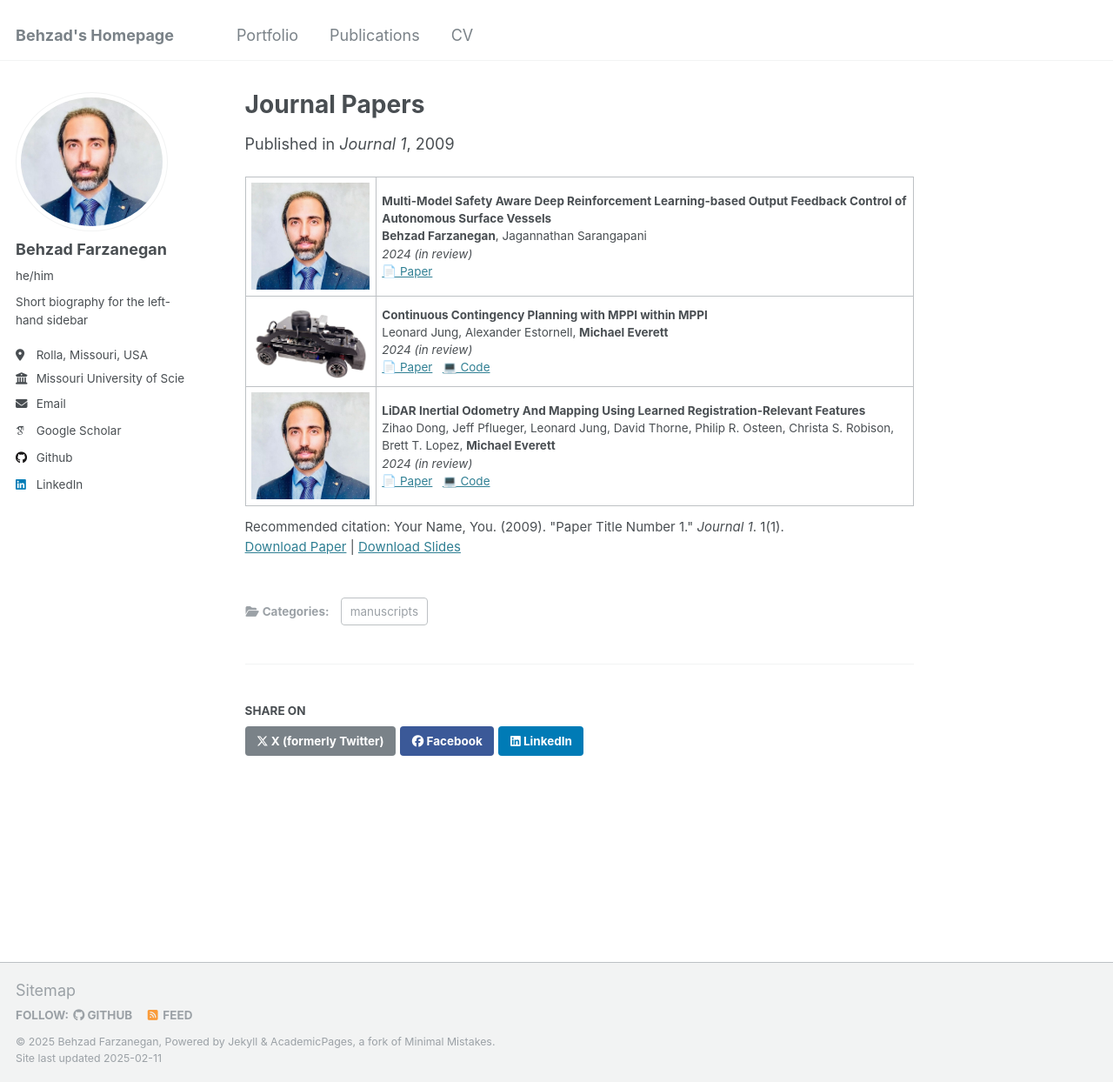
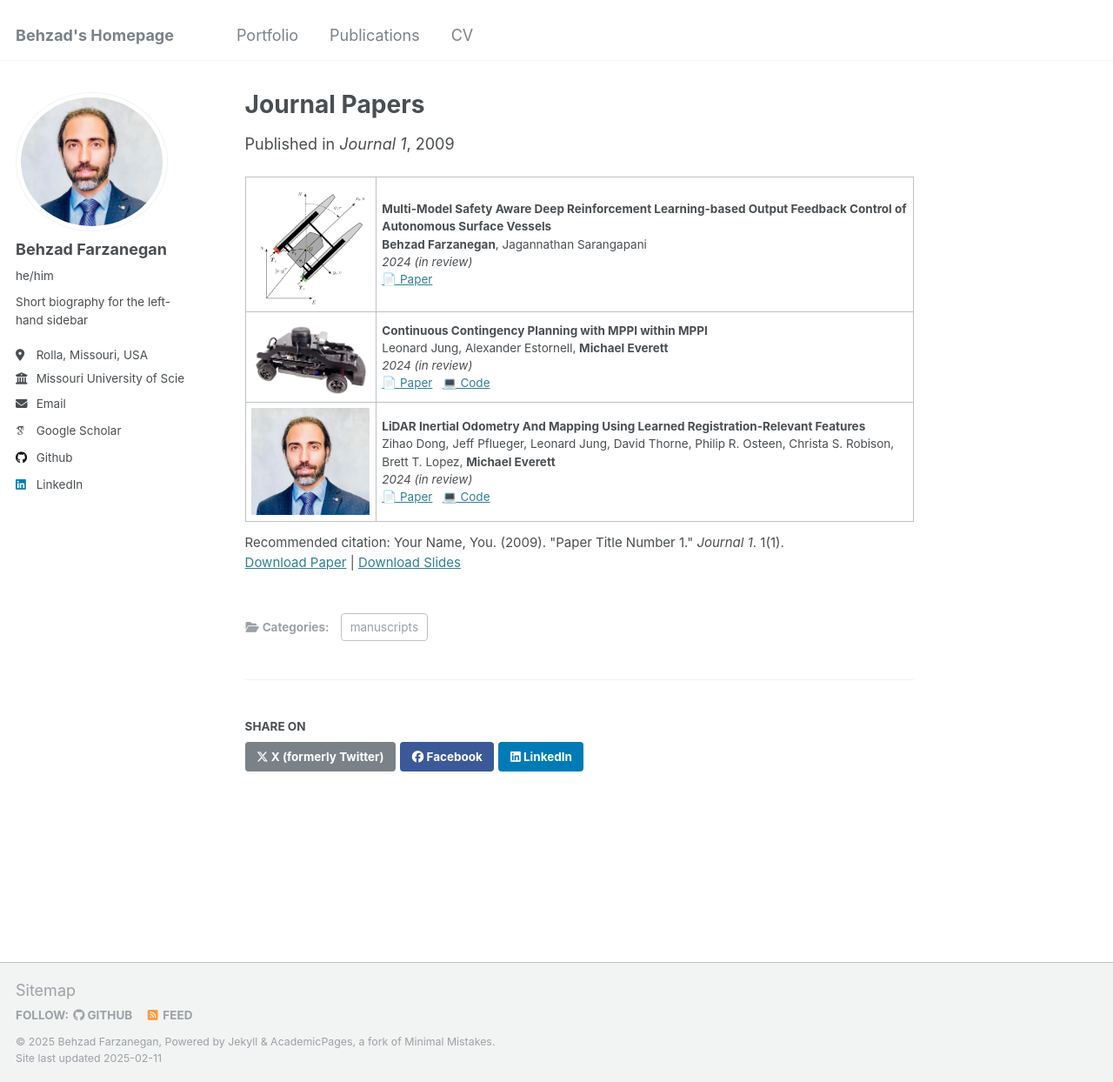
Before and after one commit to behzadfarzanegan/behzadfarzanegan.github.io, a Jekyll site: the page built from _publications/publications.md, in a window 1280 px wide and 1244 px high. Shown: the whole window at 87% size. Built offline with Jekyll 4.4.1, drawn with Linux system fonts in a browser that asks for light colours; some web fonts are replaced.

Commit message:
Update publications.md

```diff
--- a/_publications/publications.md
+++ b/_publications/publications.md
@@ -15,7 +15,7 @@ citation: 'Your Name, You. (2009). &quot;Paper Title Number 1.&quot; <i>Journal
 <table>
 <tr>
 <td width="150">
-    <img src="/images/behzad.JPG" width="150">
+    <img src="/images/USV.png" width="150">
 </td>
 <td>
     <strong>Multi-Model Safety Aware Deep Reinforcement Learning-based Output Feedback Control of Autonomous Surface Vessels</strong>
```
